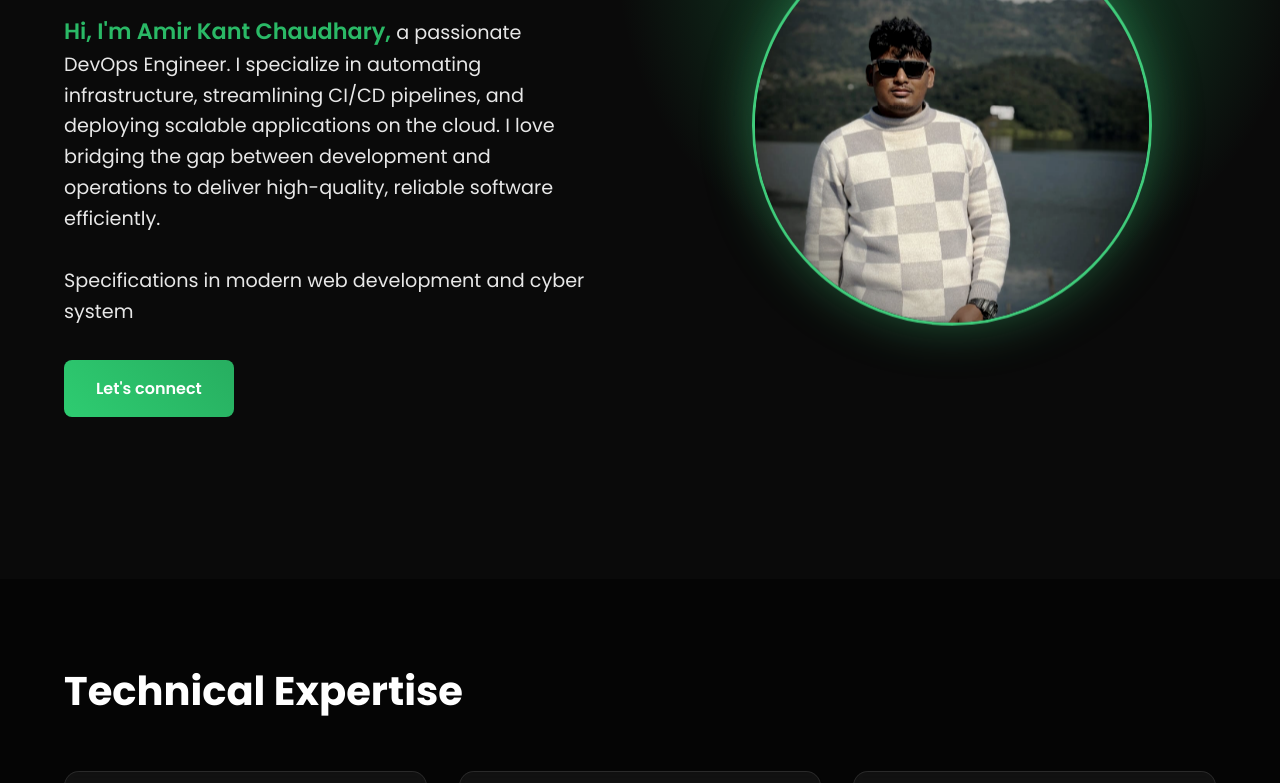
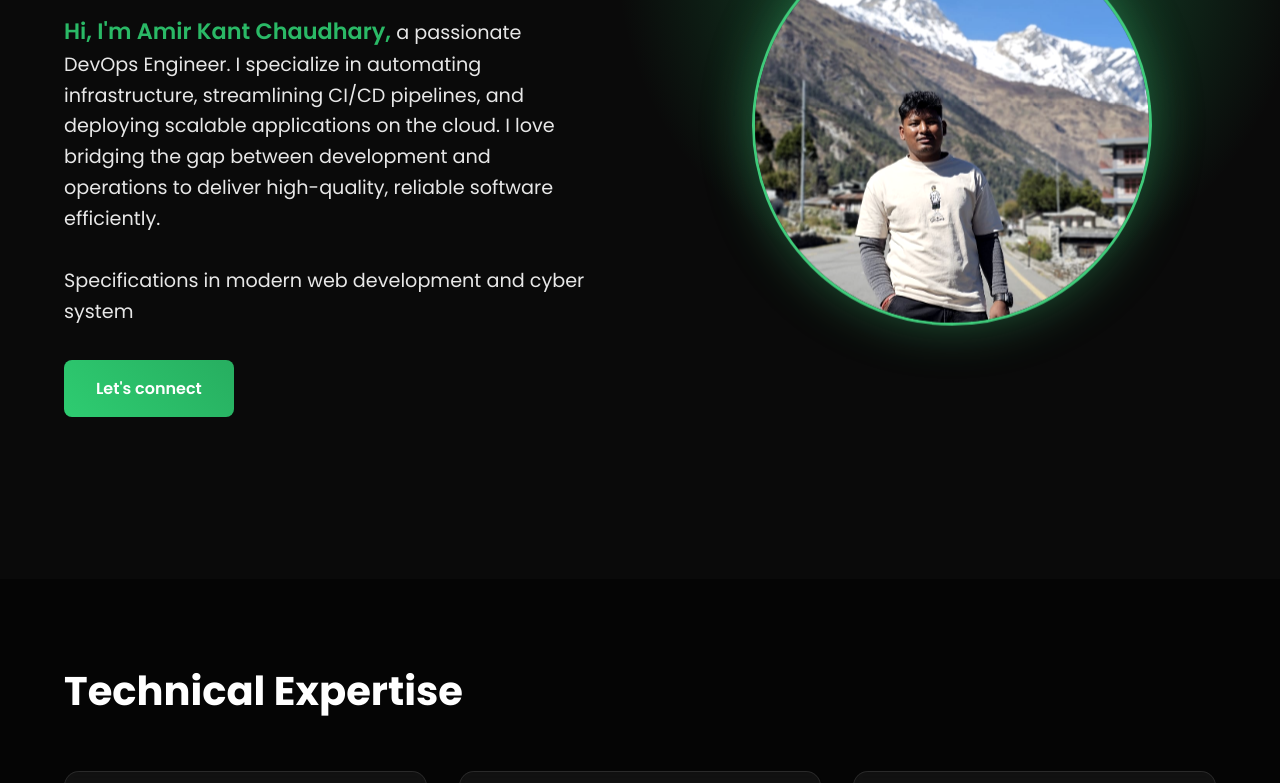
Before and after one commit to AMIRKANT-THARU/Amirkant-portfolio, a plain HTML site: page index.html in a window 1280 px wide. Shown: the part 317-1100 px from the top of the page. Drawn offline with Linux system fonts and the light colour scheme.

Commit message:
Replace image: use mustang.jpeg and update markup

```diff
--- a/index.html
+++ b/index.html
@@ -31,7 +31,7 @@
                 <a href="#contact" class="cta-button">Let's connect</a>
             </div>
             <div class="hero-image">
-                <img src="image.jpeg" alt="profile" class="profile-image">
+                <img src="mustang.jpeg" alt="profile" class="profile-image">
             </div>
         </section>
 
```
Also changed, not shown: image.jpeg (deleted), mustang.jpeg (added).
